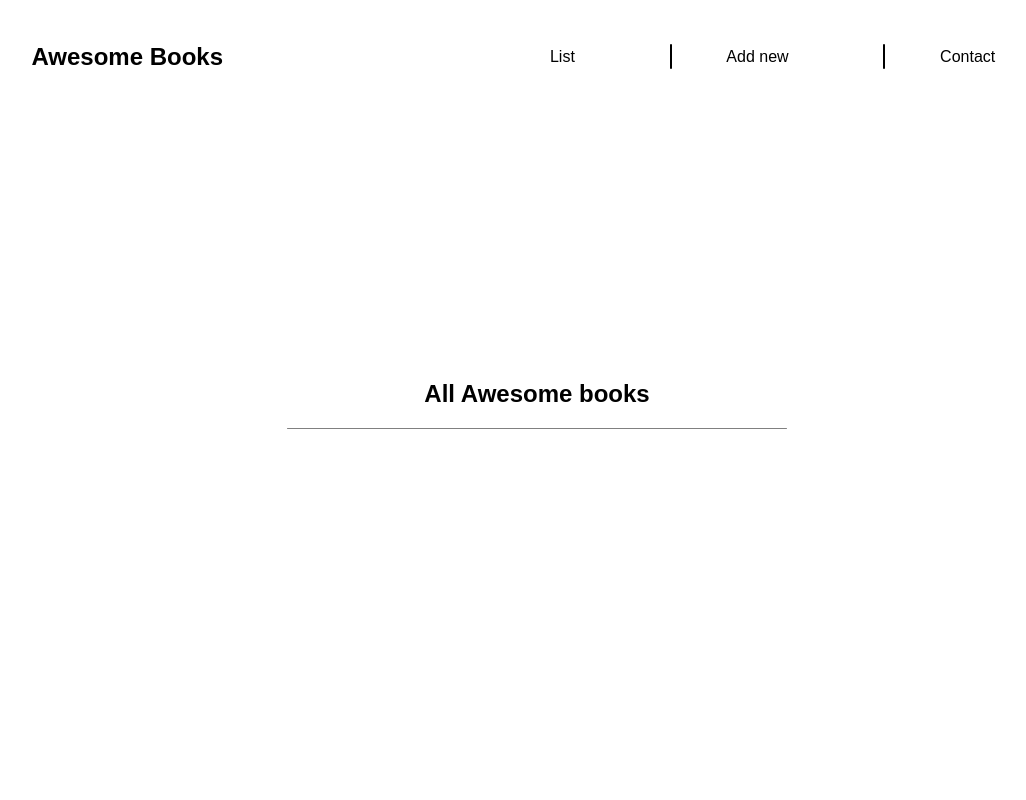
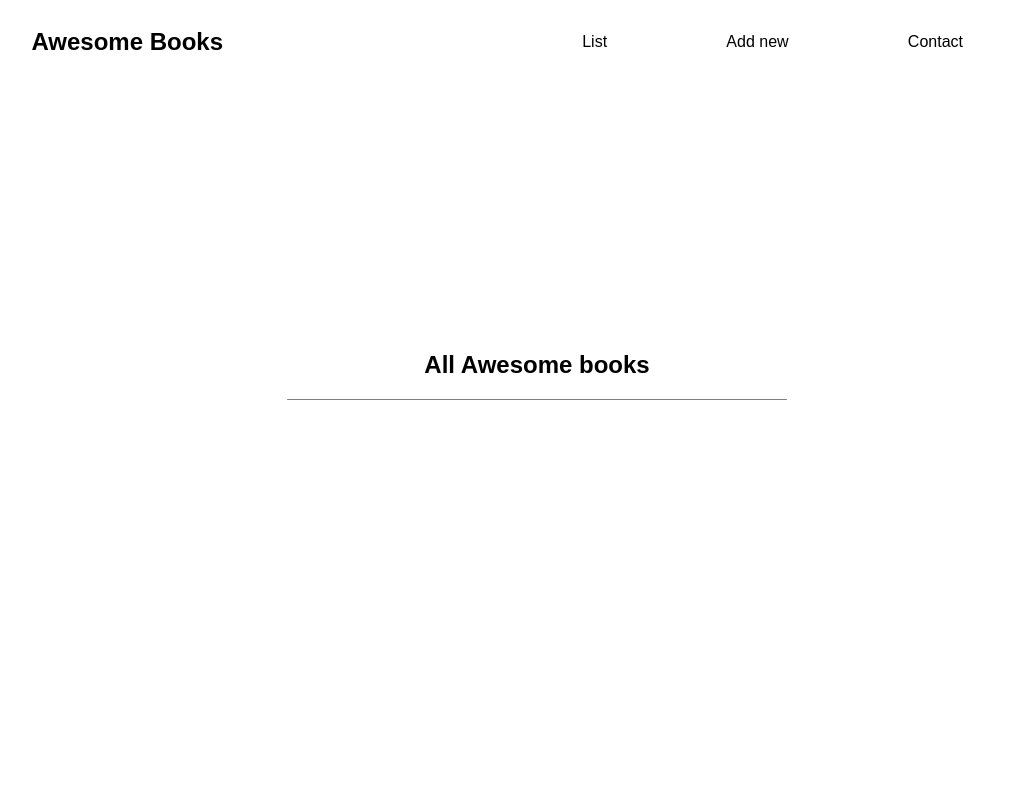
Before and after one commit to rex-9/AwesomeBooks, a website: page index.html in a window 1280 px wide. Shown: the top 800 px of the page, without its empty margins (103-1129 px from the left). Drawn offline with Linux system fonts and the light colour scheme.

Commit message:
fixed linters

```diff
--- a/index.html
+++ b/index.html
@@ -15,9 +15,9 @@
         <h1>Awesome Books</h1>
         <ul class="flex justify-around items-center">
             <li id="listNav"><a>List</a></li>
-            <div class="stick"></div>
+            <!-- <div class="stick"></div> -->
             <li id="addNav"><a>Add new</a></li>
-            <div class="stick"></div>
+            <!-- <div class="stick"></div> -->
             <li id="contactNav"><a>Contact</a></li>
         </ul>
     </nav>
--- a/styles.css
+++ b/styles.css
@@ -72,7 +72,7 @@ nav li,
 
 a {
   text-decoration: none;
-  cursor: pointer
+  cursor: pointer;
 }
 
 input {
@@ -95,7 +95,7 @@ footer {
 }
 
 nav {
-  padding: 0px 10% 0px 10%;
+  padding: 0 10% 0 10%;
 }
 
 .divider {
```
Also changed, not shown: app.js (indentation only).
